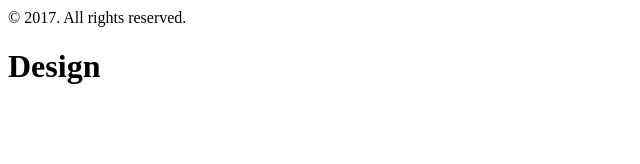
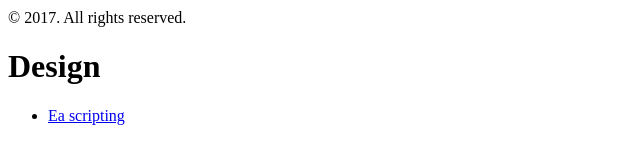
Before and after one commit to vladimirmezera/vladimirmezera.github.io, a Jekyll site: the page built from design.md, in a window 1280 px wide. Shown: the part 226-390 px from the top of the page, without its empty margins (0-640 px from the left). Built offline with Jekyll 4.4.1, drawn with Linux system fonts in a browser that asks for light colours.

Commit message:
Test cateogies

```diff
--- a/design.md
+++ b/design.md
@@ -3,7 +3,7 @@ layout: page
 title: Design
 ---
 <ul>
-{% for post in site.categories[architecture] %}
+{% for post in site.categories.architecture %}
    <li><a href="{{ post.url }}">{{ post.title }}</a></li>
 {% endfor %}
 </ul>
```
